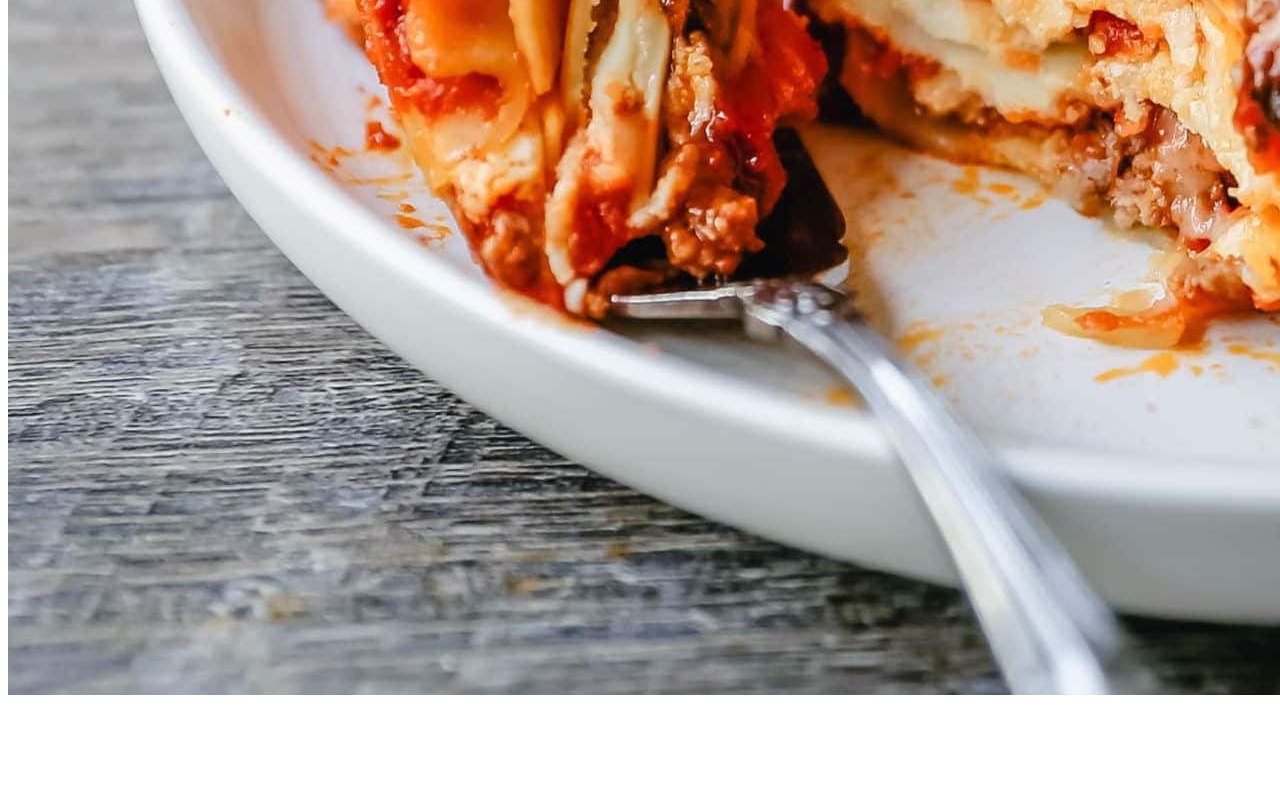
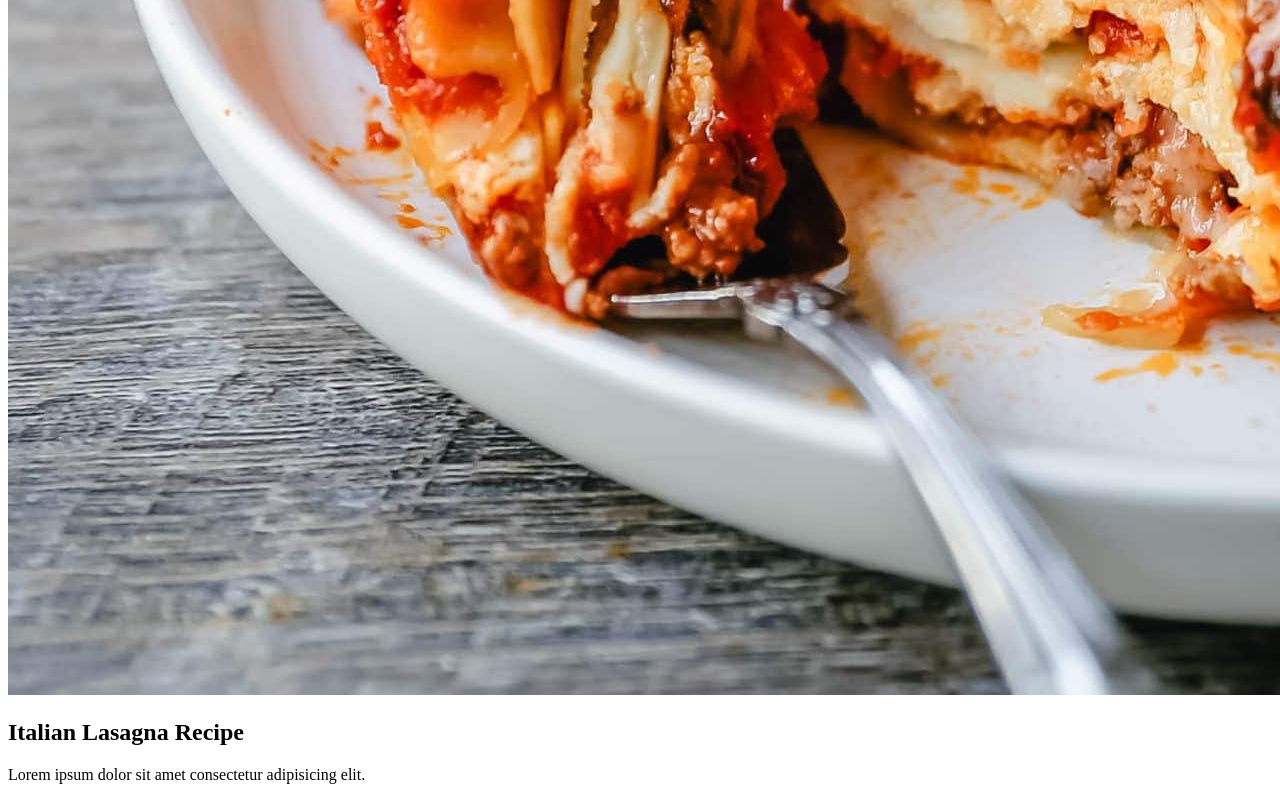
Before and after one commit to coltonbaird1/odin-recipes, a plain HTML site: page recipes/lasagna.html in a window 1280 px wide. Shown: the part 923-1723 px from the top of the page. Before the commit the page ends 1630 px from the top, so only its background shows below. Drawn offline with Linux system fonts and the light colour scheme.

Commit message:
add description to img

```diff
--- a/recipes/lasagna.html
+++ b/recipes/lasagna.html
@@ -9,5 +9,7 @@
     <body>
         <h1>Lasagna</h1>
         <img src="/img/lasagna.jpeg">
+        <h2>Italian Lasagna Recipe</h2>
+        <p>Lorem ipsum dolor sit amet consectetur adipisicing elit.</p>
     </body>
 </html>
```
